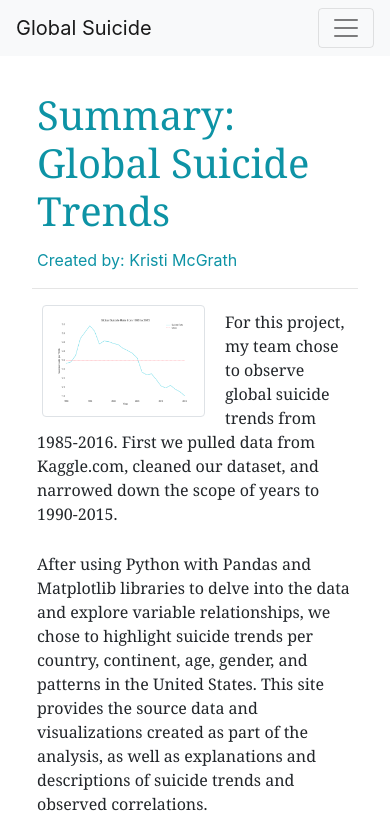
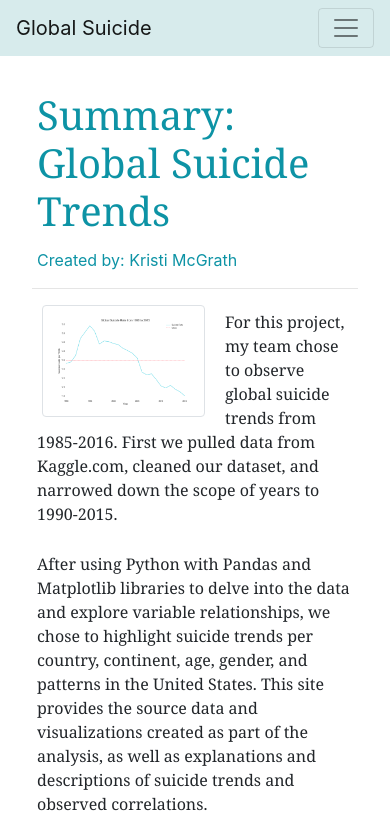
Before and after one commit to kmcgrath88/Global-Suicide-Summary, a plain HTML site: page index.html in a window 390 px wide. Shown: the top 834 px of the page. Drawn offline with nearby package versions, Linux system fonts and the light colour scheme.

Commit message:
Final Updates

```diff
--- a/WebVisualizations/style.css
+++ b/WebVisualizations/style.css
@@ -1,3 +1,8 @@
+/* Navbar color */
+.bg-light{
+  background-color: rgb(241, 241, 245) !important;
+}
+
 /*Header font styles */
 h1{
   font-family: Georgia, serif;
@@ -116,8 +121,13 @@ table{
   }
 }
 
-/* Media query to adjust body background color and padding for bottom of screen as screen decreases in size */
-@media (max-width: 768px) {
+/* Media query to adjust navbar color, body background color, and padding for bottom of screen as screen decreases to small size */
+@media (max-width: 576px) {
+
+  .bg-light {
+  background-color: rgba(197, 226, 228, 0.692)!important;
+  }
+
   body{
     background-color: white;
   }
--- a/index.html
+++ b/index.html
@@ -14,7 +14,7 @@
 
 <!--Interactive NavBar-->
 <body>
-    <nav class="navbar navbar-expand-lg navbar-light bg-light">
+    <nav class="navbar navbar-expand-sm navbar-light bg-light">
     <a class="navbar-brand" href="index.html">Global Suicide</a>
     <button class="navbar-toggler" type="button" data-toggle="collapse" data-target="#navbarSupportedContent"
       aria-controls="navbarSupportedContent" aria-expanded="false" aria-label="Toggle navigation">
```
Also changed, not shown: WebVisualizations/Overall.html (+1 -1 lines), WebVisualizations/age.html (+1 -1 lines), WebVisualizations/comparisons.html (+1 -1 lines), WebVisualizations/gender.html (+1 -1 lines), WebVisualizations/highCount.html (+1 -1 lines), WebVisualizations/perCont.html (+1 -1 lines), WebVisualizations/usa.html (+1 -1 lines).
